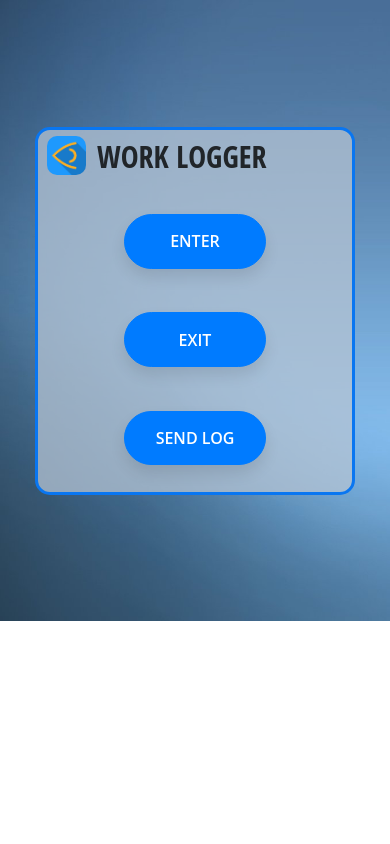
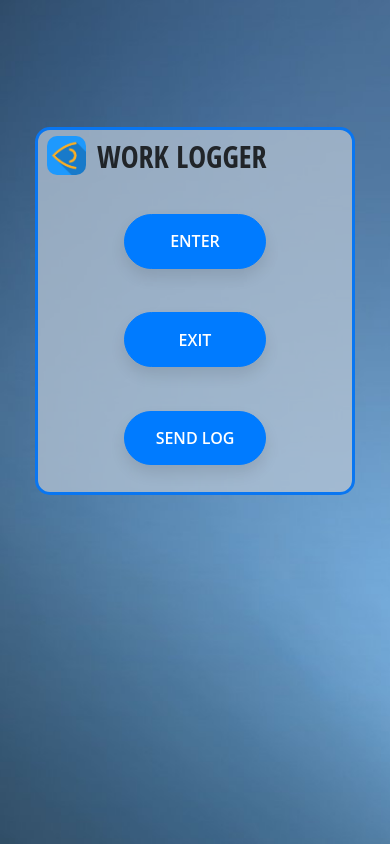
Before and after one commit to Dor256/WorkHoursLogger-Client, a React (Create React App) app: page / in a window 390 px wide. Built offline with nearby package versions, Linux system fonts and the light colour scheme.

Commit message:
Add desktop background support

```diff
--- a/src/components/WorkLoggerMenu.scss
+++ b/src/components/WorkLoggerMenu.scss
@@ -1,11 +1,12 @@
 body {
     background-image: url(/appBackground.jpg);
     background-repeat: no-repeat;
+    background-size: cover;
 }
 
-@media only screen and (max-width: 1680px) {
+@media only screen and (max-width: 1000px) {
     body {
-        background-size: cover;
+        background-size: 100em;
     }
 }
 
```
